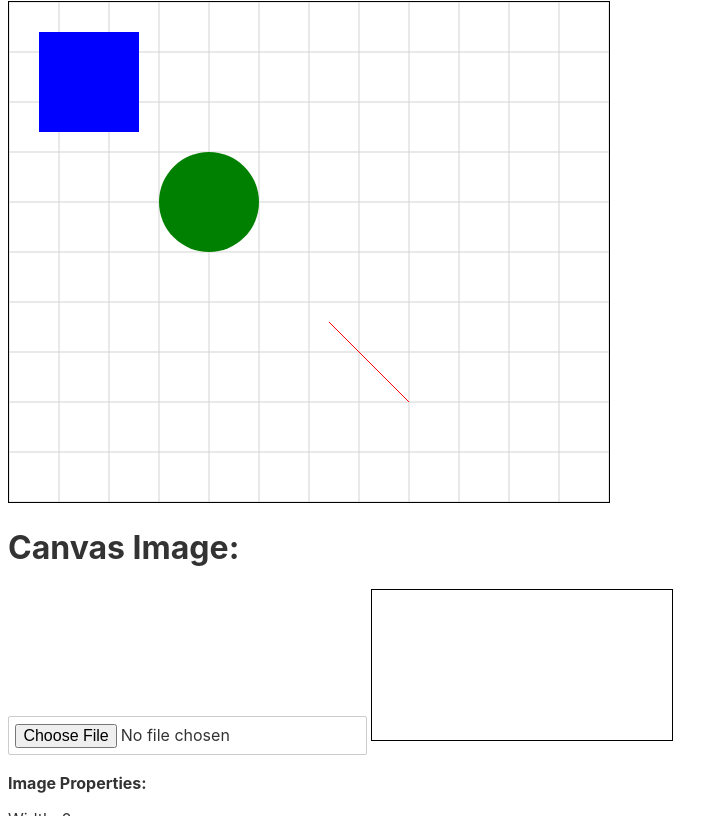
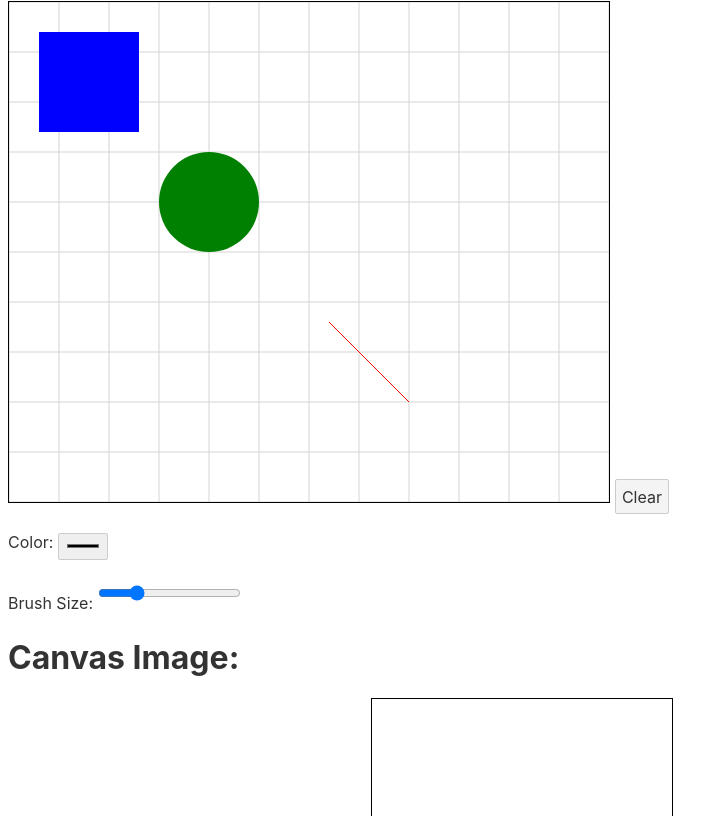
Before and after one commit to Ananyachy2001/svelte_api, a Svelte app: page / in a window 1280 px wide. Shown: the part 395-1211 px from the top of the page, without its empty margins (0-728 px from the left). Built offline with nearby package versions, Linux system fonts and the light colour scheme.

Commit message:
added some features

```diff
--- a/src/Canvas.svelte
+++ b/src/Canvas.svelte
@@ -6,6 +6,8 @@
     let drawing = false;
     let lastX = 0;
     let lastY = 0;
+    let color = 'black'; // Default drawing color
+    let brushSize = 5; // Default brush size
 
     onMount(() => {
       if (canvas) {
@@ -76,6 +78,8 @@
 
       canvas.addEventListener('mousemove', (e) => {
         if (!drawing) return;
+        ctx.lineWidth = brushSize;
+        ctx.strokeStyle = color;
         ctx.beginPath();
         ctx.moveTo(lastX, lastY);
         [lastX, lastY] = [e.offsetX, e.offsetY];
@@ -86,11 +90,27 @@
       canvas.addEventListener('mouseup', () => drawing = false);
       canvas.addEventListener('mouseout', () => drawing = false);
     }
+
+    function clearCanvas() {
+      ctx.clearRect(0, 0, canvas.width, canvas.height);
+    }
   </script>
 
   <canvas bind:this={canvas}></canvas>
+  <button on:click={clearCanvas}>Clear</button>
+  <label>
+    Color:
+    <input type="color" bind:value={color}>
+  </label>
+  <label>
+    Brush Size:
+    <input type="range" min="1" max="20" bind:value={brushSize}>
+  </label>
   <style>
     canvas {
       border: 1px solid black;
     }
+    button, label {
+      margin-top: 10px;
+    }
   </style>
```
